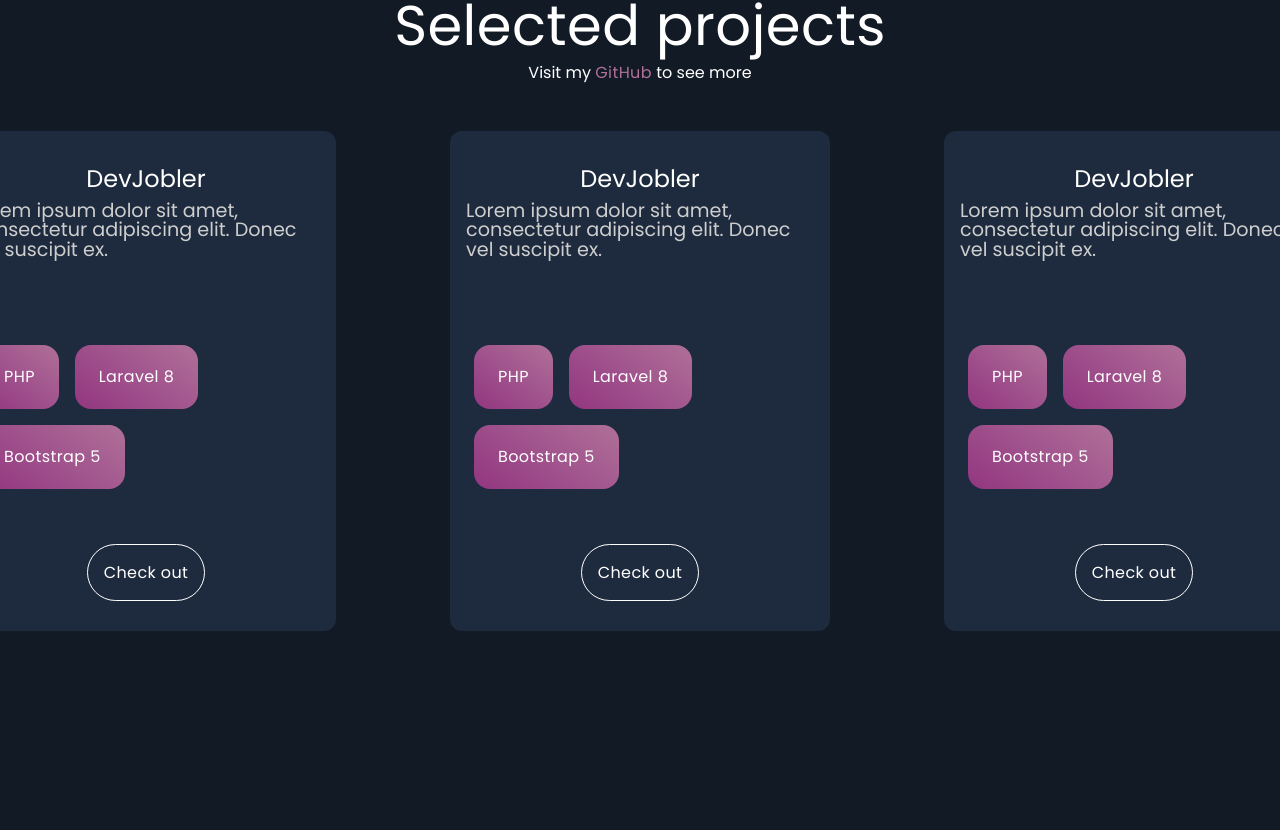
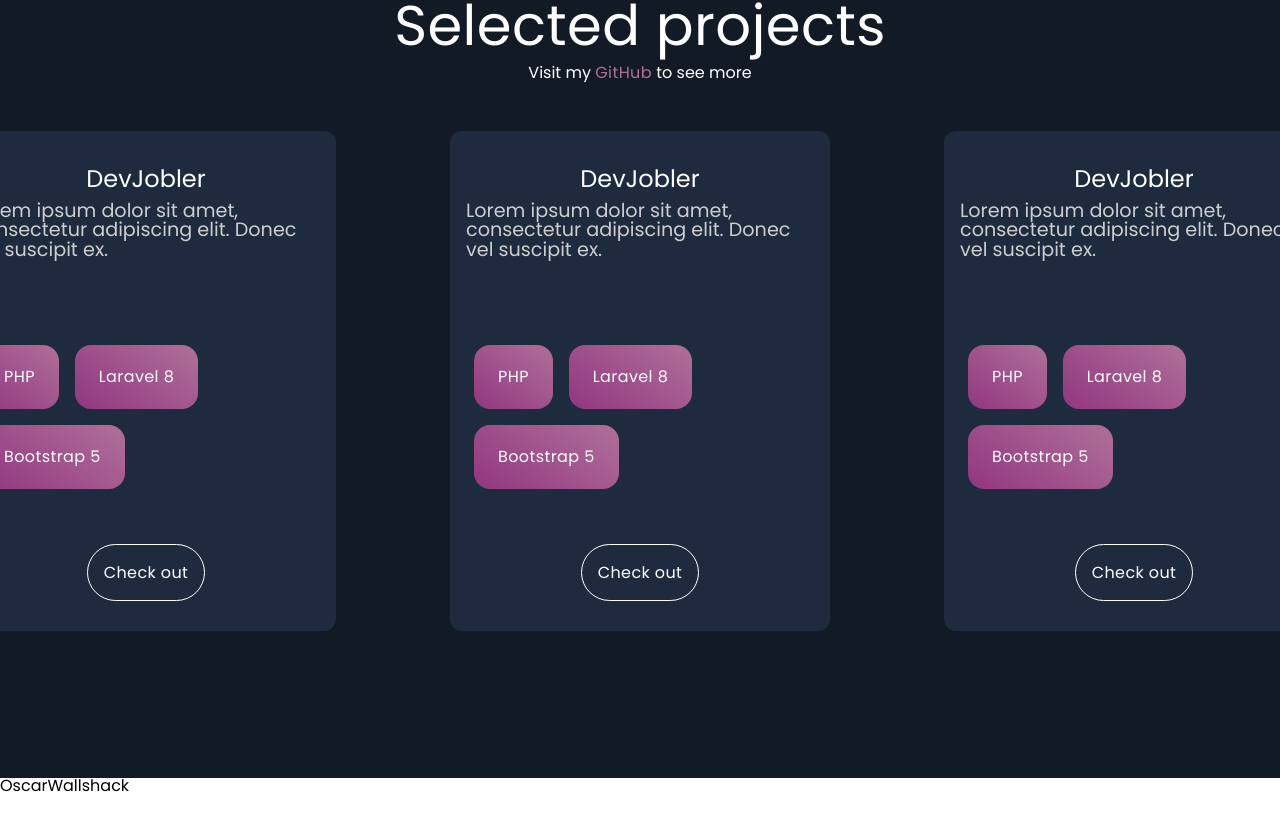
Before and after one commit to oscarwallshack/OscarWallshack.dev, a React (Create React App) app: page / in a window 1280 px wide. Shown: the part 912-1742 px from the top of the page. Built offline with nearby package versions, Linux system fonts and the light colour scheme; a web font is replaced by a local one.

Commit message:
project section and footer

```diff
--- a/src/App.js
+++ b/src/App.js
@@ -1,4 +1,5 @@
 import { Fragment } from "react";
+import Footer from "./components/Layout/Footer/Footer";
 import Header from "./components/Layout/Header/Header";
 import Hero from "./components/Layout/Hero/Hero";
 import Projects from "./components/Layout/Projects/Projects";
@@ -9,6 +10,7 @@ function App() {
       <Header />
       <Hero />
       <Projects />
+      <Footer />
     </Fragment>
   );
 }
--- /dev/null
+++ b/src/components/Layout/Footer/Footer.js
@@ -0,0 +1,24 @@
+import React from "react";
+import classes from "./Footer.module.scss";
+
+const Footer = () => {
+  return (
+    <footer className={classes.footer}>
+      <h2>OscarWallshack</h2>
+
+      <div>
+        <a target="_blank" href="https://github.com/oscarwallshack">
+          GitHub
+        </a>
+        <a
+          target="_blank"
+          href="https://www.linkedin.com/in/bartosz-oskar-walczak/"
+        >
+          LinkedIn
+        </a>
+      </div>
+    </footer>
+  );
+};
+
+export default Footer;
--- a/src/components/Layout/Projects/Projects.module.scss
+++ b/src/components/Layout/Projects/Projects.module.scss
@@ -4,6 +4,7 @@
     display: grid;
     grid-template-rows: 1fr 1fr;
     justify-items: center;
+    height: 110vh;
     width: 100%;
     background: #121a26;
 
@@ -23,7 +24,7 @@
         }
 
         a:hover {
-            color: $white
+            color: $pink
         }
     }
 
--- a/src/components/Layout/Projects/Tech.module.scss
+++ b/src/components/Layout/Projects/Tech.module.scss
@@ -12,5 +12,10 @@
         padding: 1.5em;
         font-size: 1em;
         letter-spacing: $letterSpacing;
+        transition: 0.2s;
+
+        &:hover {
+            box-shadow: 0 0 30px $pink;
+        }
     }
 }
```
Also changed, not shown: src/components/Layout/Footer/Footer.module.scss (added).
